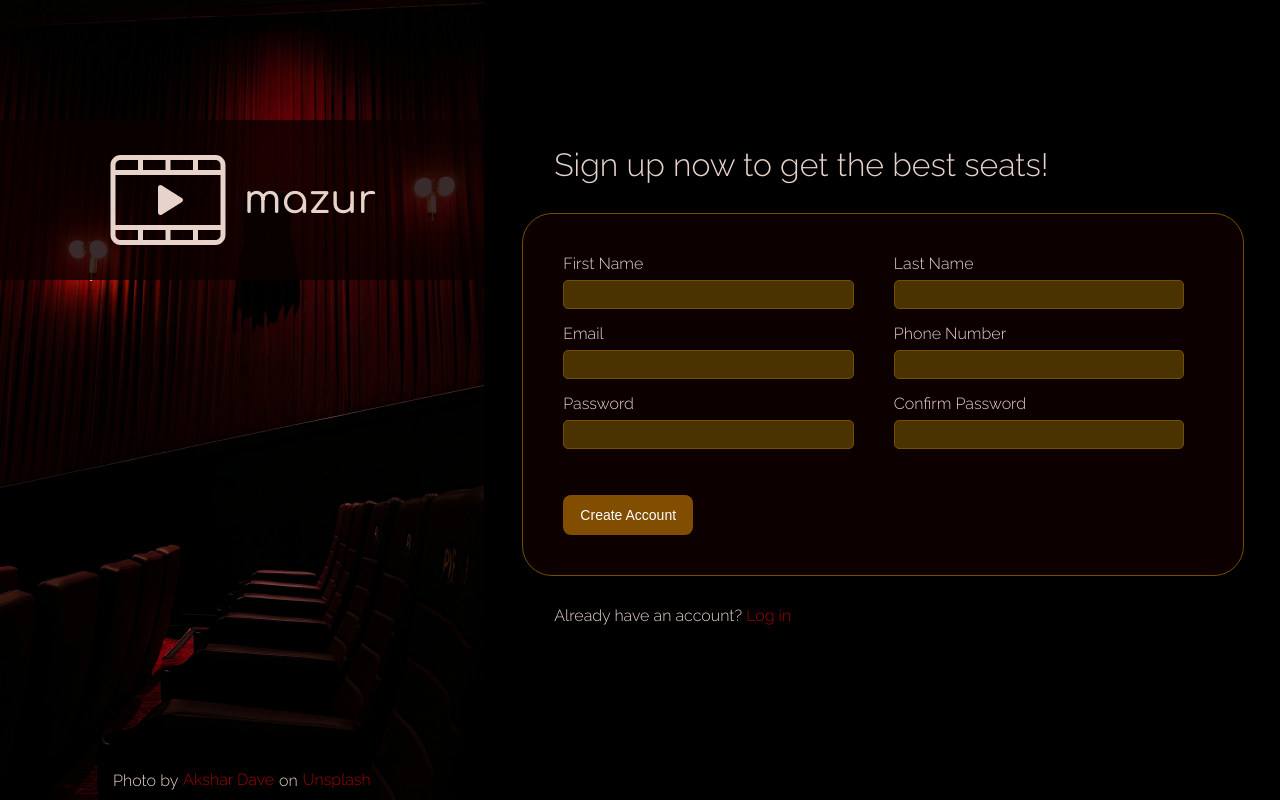
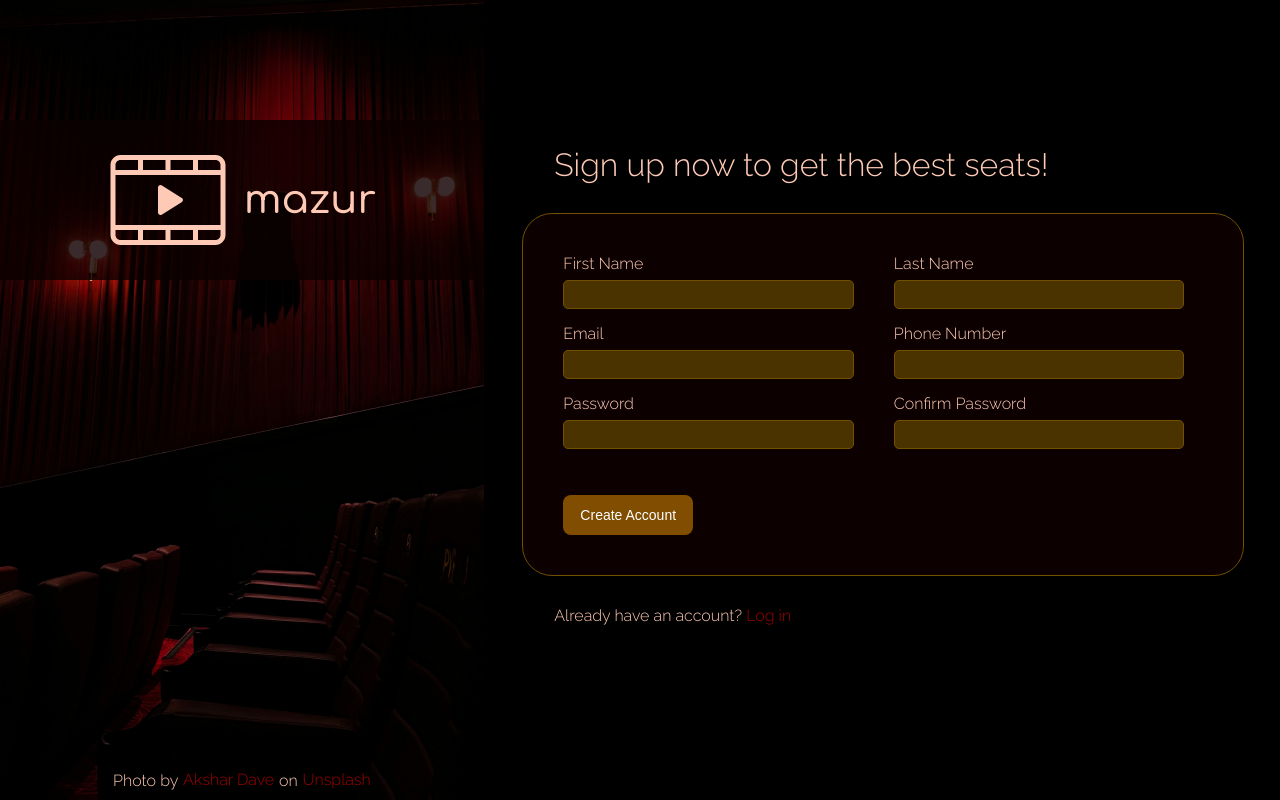
Before and after one commit to mRzadzinski/sign-up-form, a plain HTML site: page index.html in a window 1280 px wide. Drawn offline with Linux system fonts and the light colour scheme.

```diff
--- a/style.scss
+++ b/style.scss
@@ -2,7 +2,7 @@
 
 $link-color: rgb(161, 0, 0);
 $dark-gold: rgb(114, 80, 0);
-$main-color: #e8d3cb;
+$main-color: #ffcab5;
 $dark-red: rgb(12, 0, 0);
 $invalid: solid 2px rgb(167, 0, 0);
 
```
Also changed, not shown: img/screenshoot.png (added), style.css, 1 other file.
